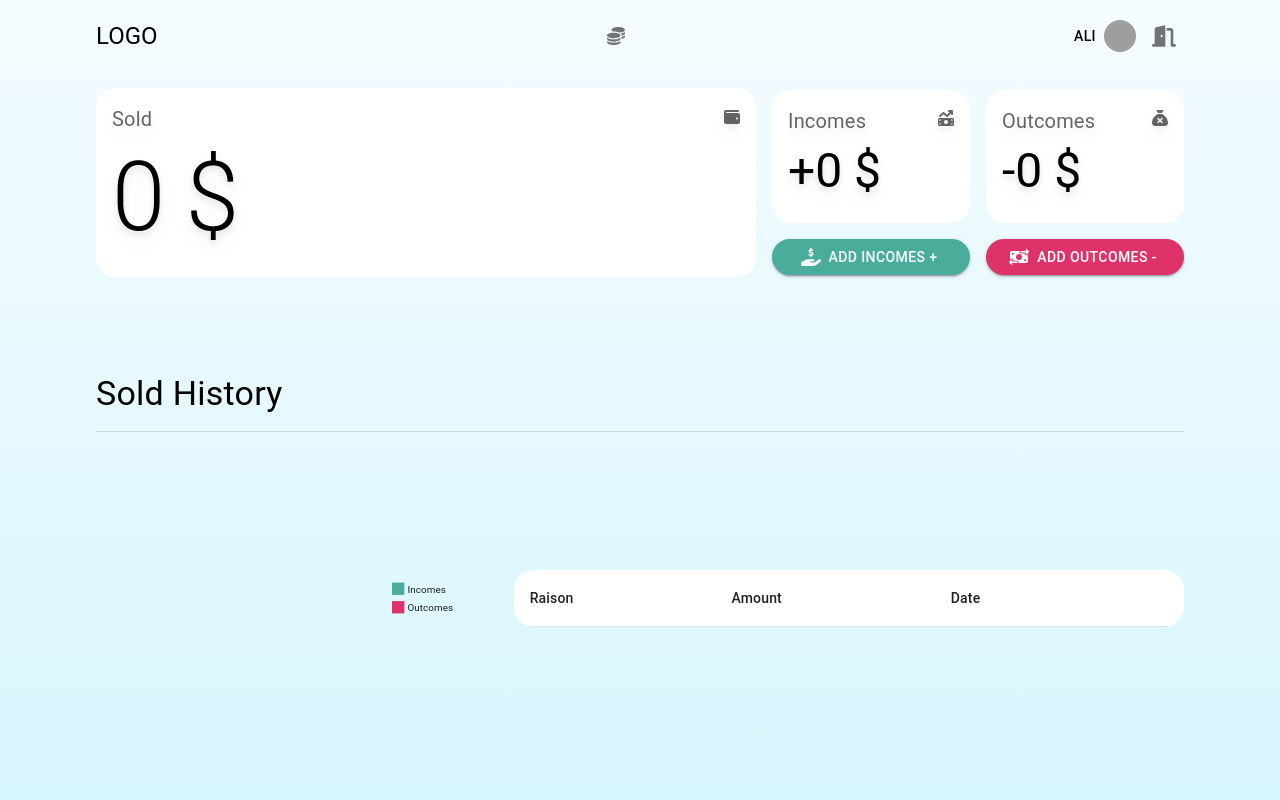
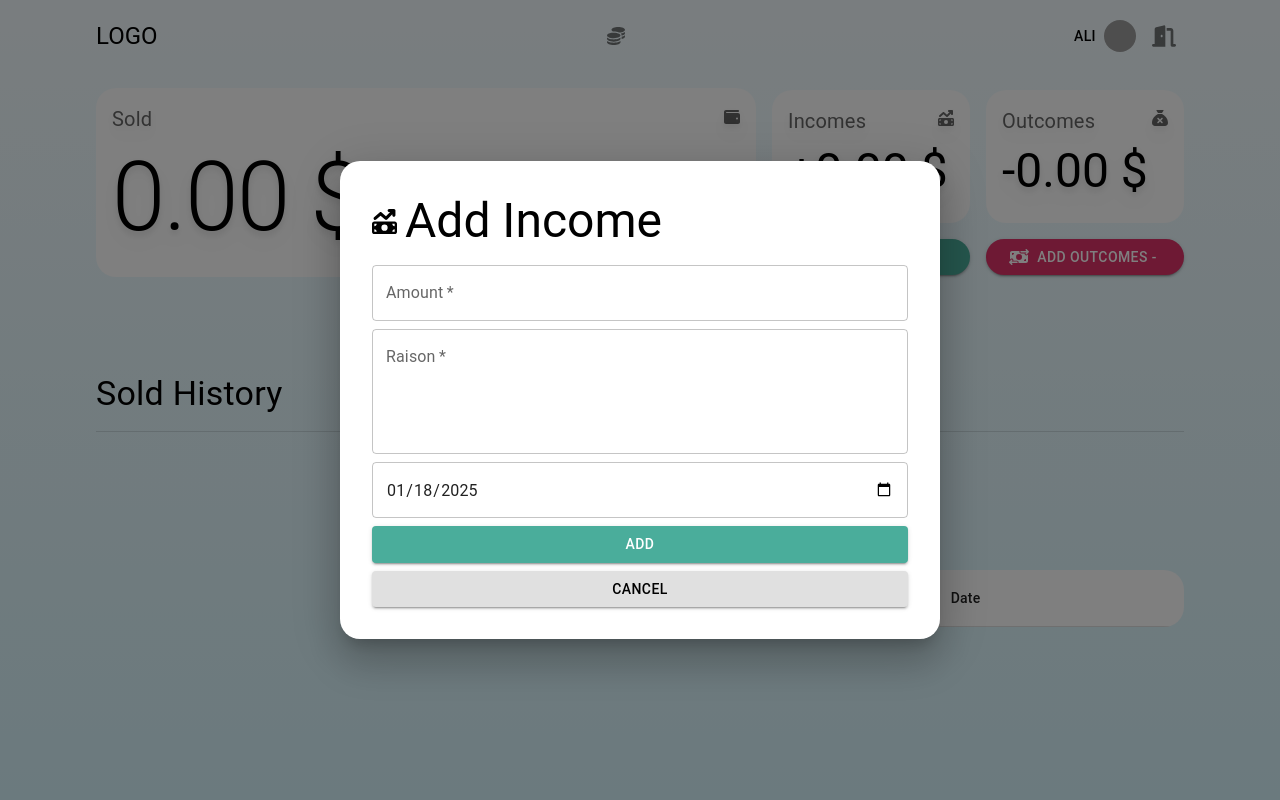
Before and after one commit to Ali-404/dashboard, a React (Create React App) app: page / in a window 1280 px wide. Both pictures are taken after a click on the button "ADD INCOMES +". Shown: the top 800 px of the page. Built offline with nearby package versions, Linux system fonts and the light colour scheme; grey boxes are pictures that could not be loaded.

Commit message:
`feat: Add modal for adding income and outcome, update InfoCard and Button components`

```diff
--- /dev/null
+++ b/src/dashboard/AddModel.js
@@ -0,0 +1,81 @@
+import React, {useState} from 'react';
+import Box from '@mui/material/Box';
+import Button from '@mui/material/Button';
+import Typography from '@mui/material/Typography';
+import Modal from '@mui/material/Modal';
+import { TextField } from '@mui/material';
+import { useDispatch } from 'react-redux';
+import { addIncome, addOutcome } from '../features/sold/soldSlice';
+import { FaMoneyBillTrendUp, FaSackXmark } from 'react-icons/fa6';
+
+const style = {
+  position: 'absolute',
+  top: '50%',
+  left: '50%',
+  transform: 'translate(-50%, -50%)',
+  width: 600,
+  outline:"none",
+  bgcolor: 'background.paper',
+  boxShadow: 24,
+  borderRadius:5,
+  p: 4,
+};
+
+export default function AddModel({open, handleClose = () => {},type}) {
+
+    const [amount, setAmount] = useState(0)
+    const [raison, setRaison] = useState("")
+    const [date, setDate] = useState(new Date().toISOString().split("T")[0])
+
+    const dispatch = useDispatch()
+
+    const handleSubmit = (e) => {
+        e.preventDefault();
+
+        switch (type) {
+            case "Income":
+                dispatch(addIncome({amount, raison, date}))
+                break;
+                case "Outcome":
+                dispatch(addOutcome({amount, raison, date}))
+                break;
+            default:
+                break;
+        }
+
+        handleClose()
+
+
+    }
+  return (
+    <div>
+      <Modal
+        open={open}
+        onClose={handleClose}
+        aria-labelledby="modal-modal-title"
+        aria-describedby="modal-modal-description"
+      >
+        <Box sx={style}>
+        <div className='flex gap-2 items-center'>
+            {type === "Income" ? <FaMoneyBillTrendUp size={25}/> : <FaSackXmark size={25} />}
+            <Typography id="modal-modal-title" variant="h3" component="h3">
+                Add {type}
+            </Typography>
+        </div>
+          <form className='w-full mt-4 flex flex-col gap-2' onSubmit={handleSubmit}>
+
+            <TextField  onChange={(e) => setAmount(e.target.value)} required color='success' label="Amount" type='number' variant="outlined" />
+
+            <TextField  onChange={(e) => setRaison(e.target.value)} required color='success' label="Raison"  multiline minRows={4} variant="outlined" />
+
+            <TextField  onChange={(e) => setDate(e.target.value)} required color='success' defaultValue={new Date().toISOString().split("T")[0]} type='date' variant="outlined" />
+
+            <Button variant='contained' type='submit' sx={{backgroundColor:"#4aad9b"}} >Add</Button>
+            <Button variant='contained' onClick={handleClose} type='reset' color='inherit' >Cancel</Button>
+
+          </form>
+        </Box>
+      </Modal>
+    </div>
+  );
+}
--- a/src/dashboard/Dashboard.js
+++ b/src/dashboard/Dashboard.js
@@ -1,4 +1,4 @@
-import React from 'react'
+import React, { useState } from 'react'
 import Nav from './Nav'
 import InfoCard from './InfoCard'
 import Container from './Container'
@@ -9,33 +9,45 @@ import Pie from './Pie'
 import SoldChart from './SoldChart'
 import { useDispatch, useSelector } from 'react-redux'
 import { getTotal } from '../features/sold/soldSlice'
+import AddModel from './AddModel'
 
 export default function Dashboard() {
 
-  const dispatch = useDispatch();
-
+  const [modalOpen ,setModalOpen] = useState(false)
+  const [modalType ,setModalType] = useState("Income")
 
   const totalIncomes = useSelector(state => getTotal(state, "income"))
   const totalOutcomes = useSelector(state => getTotal(state, "outcome"))
 
+  const ModalAddOutcome = () => {
+    setModalType("Outcome")
+    setModalOpen(true)
+  }
+
+  const ModalAddIncome = () => {
+    setModalType("Income")
+    setModalOpen(true)
+  }
+
   return (
+    <>
     <Container className='flex flex-col gap-4 px-4 md:px-10' >
       <Nav />
 
       {/* top */}
       <div className='flex items-center gap-4  flex-wrap justify-center flex-col md:flex-row'>
         <div className='md:flex-1'>
-        <InfoCard color={ (totalIncomes - totalOutcomes) < 0 ? "#dd3369" : (totalIncomes - totalOutcomes) === 0 ? "black" : "#4aad9b"  } titleSize="h1" flex={0.8} head={"Sold"}  icon={<FaWallet />} number={(totalIncomes - totalOutcomes) + " $"}/>
+        <InfoCard color={ (totalIncomes - totalOutcomes) < 0 ? "#dd3369" : (totalIncomes - totalOutcomes) === 0 ? "black" : "#4aad9b"  } titleSize="h1" flex={0.8} head={"Sold"}  icon={<FaWallet />} number={(Number(totalIncomes - totalOutcomes).toFixed(2)) + " $"}/>
         </div>
 
        <div className='flex flex-col md:gap-4 flex-[0.3]'>
-         <InfoCard head={"Incomes"} number={`+${totalIncomes} $`} icon={<FaMoneyBillTrendUp />} />
-         <Button startIcon={<FaHandHoldingDollar />} variant='contained'  sx={{borderRadius:50, backgroundColor: "#4aad9b"}} className='w-full'>Add Incomes +</Button>
+         <InfoCard head={"Incomes"} number={`+${Number(totalIncomes).toFixed(2)} $`} icon={<FaMoneyBillTrendUp />} />
+         <Button startIcon={<FaHandHoldingDollar />} variant='contained'  sx={{borderRadius:50, backgroundColor: "#4aad9b"}} className='w-full' onClick={ModalAddIncome}>Add Incomes +</Button>
        </div>
 
        <div className='flex flex-col md:gap-4 flex-[0.3]'>
-        <InfoCard head={"Outcomes"} number={`-${totalOutcomes} $`} icon={<FaSackXmark />} />
-         <Button startIcon={<FaMoneyBillTransfer />} variant='contained' sx={{borderRadius:50, backgroundColor: "#dd3369"}}  className='w-full '>Add Outcomes -</Button>
+        <InfoCard head={"Outcomes"} number={`-${Number(totalOutcomes).toFixed(2)} $`} icon={<FaSackXmark />} />
+         <Button startIcon={<FaMoneyBillTransfer />} variant='contained' sx={{borderRadius:50, backgroundColor: "#dd3369"}}  className='w-full ' onClick={ModalAddOutcome}>Add Outcomes -</Button>
 
        </div>
       </div>
@@ -56,6 +68,9 @@ export default function Dashboard() {
         <SoldChart/>
 
        </div>
+
     </Container>
+       <AddModel open={modalOpen} handleClose={() => setModalOpen(false)} type={modalType} />
+       </>
   )
 }
--- a/src/features/sold/soldSlice.js
+++ b/src/features/sold/soldSlice.js
@@ -28,20 +28,20 @@ const soldSlice = createSlice({
     name: "Sold",
     initialState,
     reducers:{
-        addIncome: (state, payload) => {
+        addIncome: (state, {payload}) => {
             state.history = [...state.history, {
                 type: "income",
                 raison: payload.raison,
                 amount: payload.amount,
-                date: new Date().toISOString().split("T")[0]
+                date: payload.date ?? new Date().toISOString().split("T")[0]
             }]
         },
-        addOutcome:(state, payload) => {
+        addOutcome:(state, {payload}) => {
             state.history = [...state.history, {
                 type: "outcome",
                 raison: payload.raison,
                 amount: payload.amount,
-                date: new Date().toISOString().split("T")[0]
+                date:payload.date ?? new Date().toISOString().split("T")[0]
             }]
         },
 
@@ -53,9 +53,9 @@ const soldSlice = createSlice({
 
 export const getTotal = (state, type) => {
     if (!state.sold.history || state.sold.history.length === 0) return 0;
-    return state.sold.history
+    return Number(state.sold.history
       .filter((el) => el.type === type)
-      .reduce((total, el) => total + el.amount, 0);
+      .reduce((total, el) => total + Number(el.amount), 0));
 };
 
 
```
